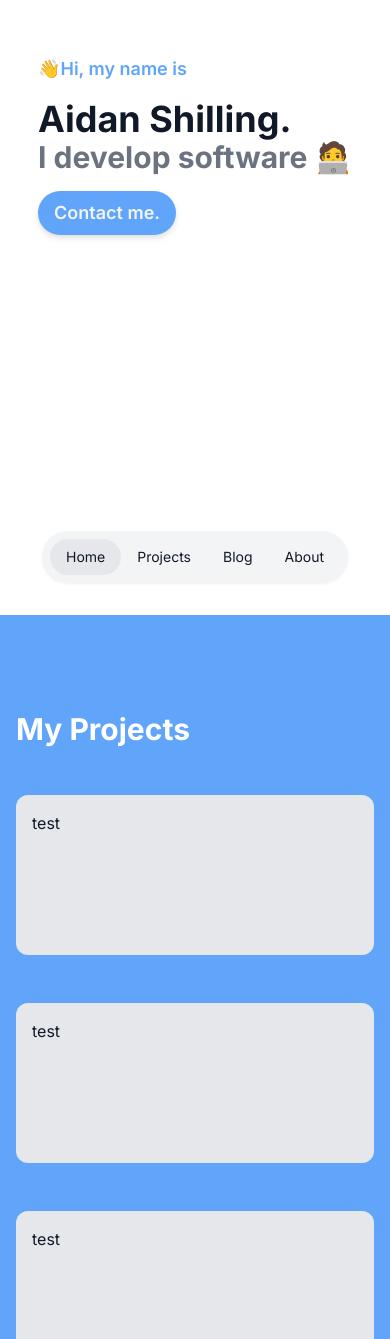
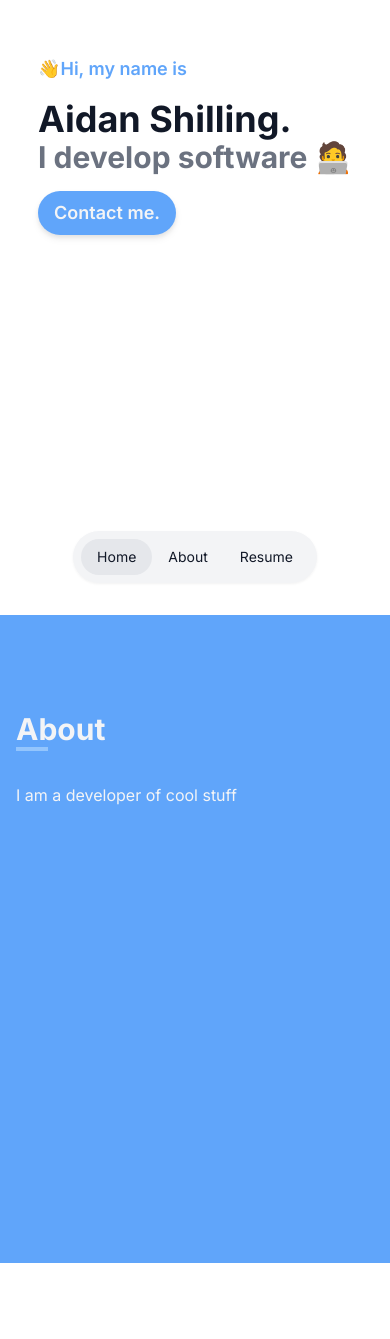
Before and after one commit to aidanshilling/aidanshilling.com, a Next.js app: page / in a window 390 px wide. Shown: the part 229-1568 px from the top of the page. After the commit the page ends 1492 px from the top, so only its background shows below. Built offline with nearby package versions, Linux system fonts and the light colour scheme.

Commit message:
Added animations to about

```diff
--- a/app/page.tsx
+++ b/app/page.tsx
@@ -1,17 +1,24 @@
 import Navbar from "@/components/Navbar";
-import Projects from "@/components/sections/Projects";
 import Landing from "@/components/sections/Landing";
+import Container from "@/components/Container";
 
 export default function Home() {
 	return (
 		<>
-			<header className="fixed bottom-0 md:top-0 z-50">
+			<header className="fixed max-md:bottom-0 md:top-0">
 				<Navbar />
 			</header>
 			<main>
 				<div className="text-gray-900 h-screen">
 					<Landing />
-					<Projects />
+					{/* <Projects /> */}
+					<div id="about" className="group bg-blue-400">
+						<Container classNames="py-24">
+							<div className="text-3xl text-gray-100 font-bold cursor-default">About</div>
+							<div className="transition-all duration-150 w-8 group-hover:w-12 border-b-4 border-blue-300"></div>
+							<div className="mt-8 h-96 text-gray-100">I am a developer of cool stuff</div>
+						</Container>
+					</div>
 				</div>
 			</main>
 		</>
--- a/components/Navbar.tsx
+++ b/components/Navbar.tsx
@@ -16,10 +16,10 @@ interface NavItemProps extends NavObject {
 }
 
 const navItems: NavObject[] = [
-	{ name: "Home", href: "#home-section" },
-	{ name: "Projects", href: "#projects-section" },
-	{ name: "Blog", href: "/projects" },
-	{ name: "About", href: "/projects" },
+	{ name: "Home", href: "#home" },
+	// { name: "Projects", href: "#projects" },
+	{ name: "About", href: "#about" },
+	{ name: "Resume", href: "#resume" },
 ];
 
 const Navbar = () => {
--- a/components/sections/Landing.tsx
+++ b/components/sections/Landing.tsx
@@ -3,7 +3,7 @@ import Header from "../Heaader";
 
 const Landing = () => {
 	return (
-		<Container id="home-section" classNames="flex items-center h-full">
+		<Container id="home" classNames="flex items-center h-full">
 			<Header title="Aidan Shilling." subtitle="I develop software 🧑‍💻" intro="👋Hi, my name is" />
 		</Container>
 	);
--- a/components/sections/Projects.tsx
+++ b/components/sections/Projects.tsx
@@ -2,7 +2,7 @@ import Container from "../Container";
 
 const Projects = () => {
 	return (
-		<div id="projects-section" className="bg-blue-400">
+		<div id="projects" className="bg-blue-400">
 			<Container classNames="py-24">
 				<div className="text-3xl text-white font-bold">My Projects</div>
 				<div className="my-8 grid grid-cols-1 md:grid-cols-3 gap-8">
```
